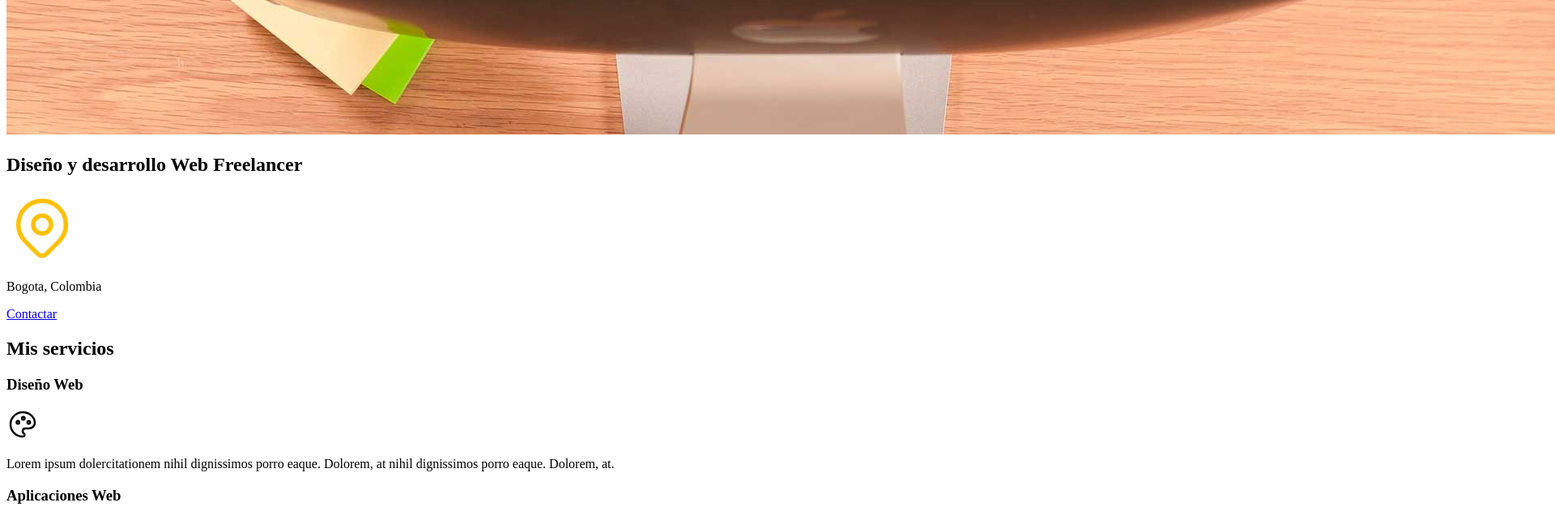
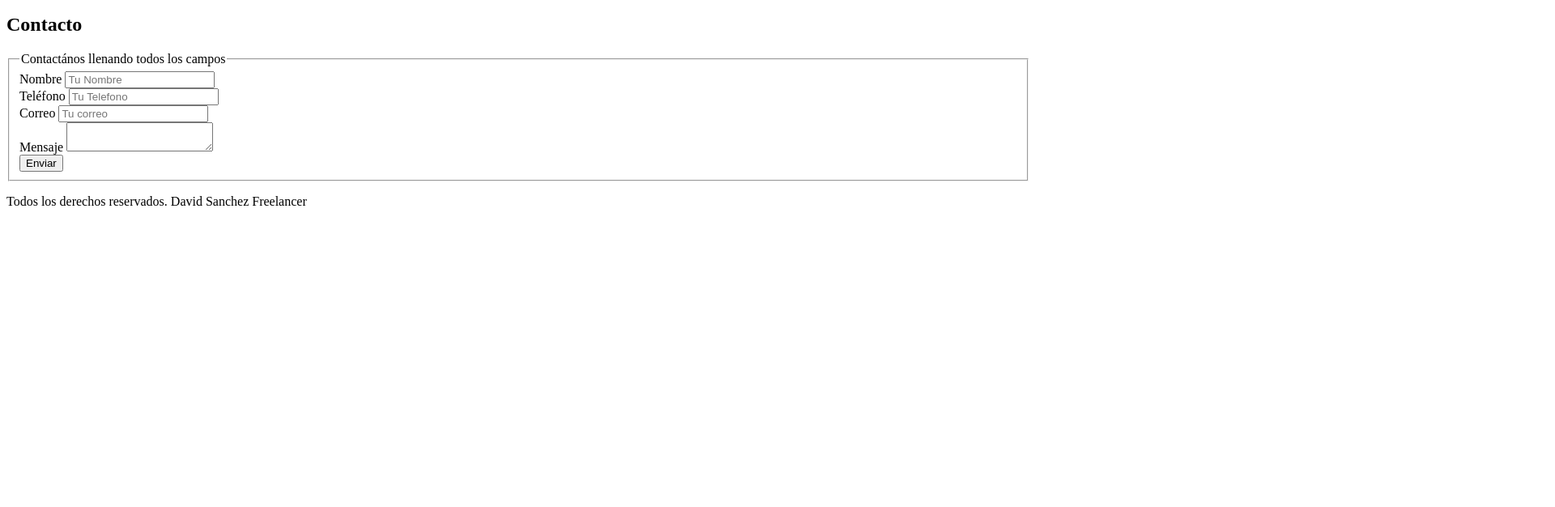
Before and after one commit to DavSanc/proyectowb, a plain HTML site: page index.html in a window 1280 px wide. Shown: the part 788-1414 px from the top of the page at 81% size, 1920 px wide, since content can reach past the window. After the commit the page ends 1062 px from the top, so only its background shows below. Drawn offline with Linux system fonts and the light colour scheme.

Commit message:
Se crea formulario con etiquetas

```diff
--- a/index.html
+++ b/index.html
@@ -21,7 +21,7 @@
 
     </nav>
 
-    <img src="img/hero.jpg">
+
 
 
     <section>
@@ -100,6 +100,38 @@
 
     <section>
         <h2>Contacto</h2>
+
+        <form>
+            <fieldset>
+                <legend>Contactános llenando todos los campos</legend>
+
+                <div>
+                    <label>Nombre</label>
+                    <input type="text" placeholder="Tu Nombre">
+                </div>
+
+                <div>
+                    <label>Teléfono</label>
+                    <input type="tel" placeholder="Tu Telefono" >
+                </div>
+
+                <div>
+                    <label>Correo</label>
+                    <input type="email" placeholder="Tu correo">
+                </div>
+
+
+                <div>
+                    <label>Mensaje</label>
+                    <textarea></textarea>
+
+                </di>
+                    <div>
+                    <input type="submit" value="Enviar">
+                </div>
+
+            </fieldset>
+        </form>
     </section>
 
     <footer>
```
